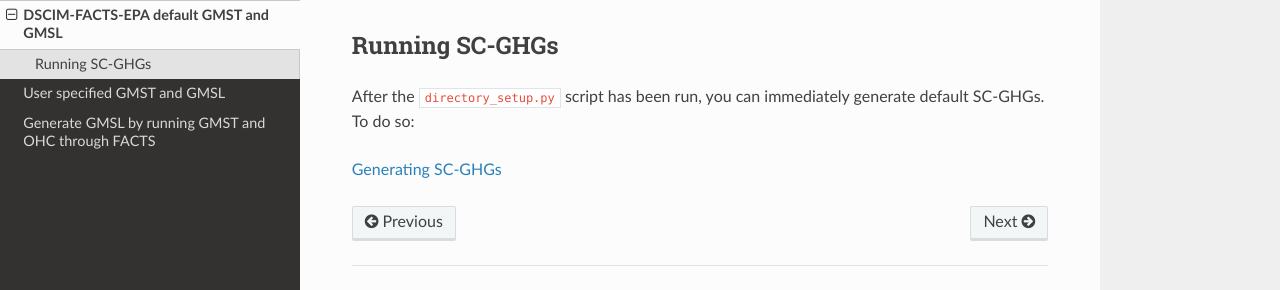
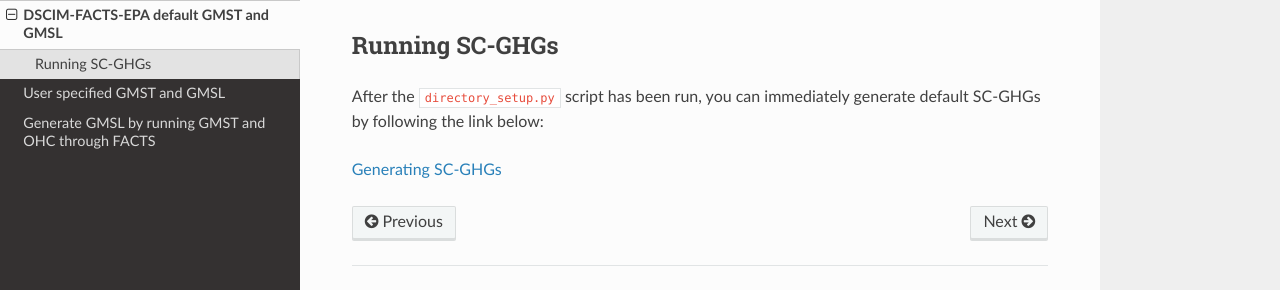
Before and after one commit to ClimateImpactLab/dscim-facts-epa, a Sphinx documentation site: the page built from docs/source/default.rst, in a window 1280 px wide. Shown: the part 131-421 px from the top of the page. Built offline with Sphinx 7.4.7 and the Read the Docs theme 2.0.0, drawn with Linux system fonts in a browser that asks for light colours.

```diff
--- a/docs/source/default.rst
+++ b/docs/source/default.rst
@@ -4,6 +4,6 @@
 Running SC-GHGs
 ^^^^^^^^^^^^^^^
 
-After the :code:`directory_setup.py` script has been run, you can immediately generate default SC-GHGs. To do so:
+After the :code:`directory_setup.py` script has been run, you can immediately generate default SC-GHGs by following the link below:
 
 :ref:`SCGHG`
```
Also changed, not shown: docs/source/specify_gmsl.rst (+7 -7 lines).
